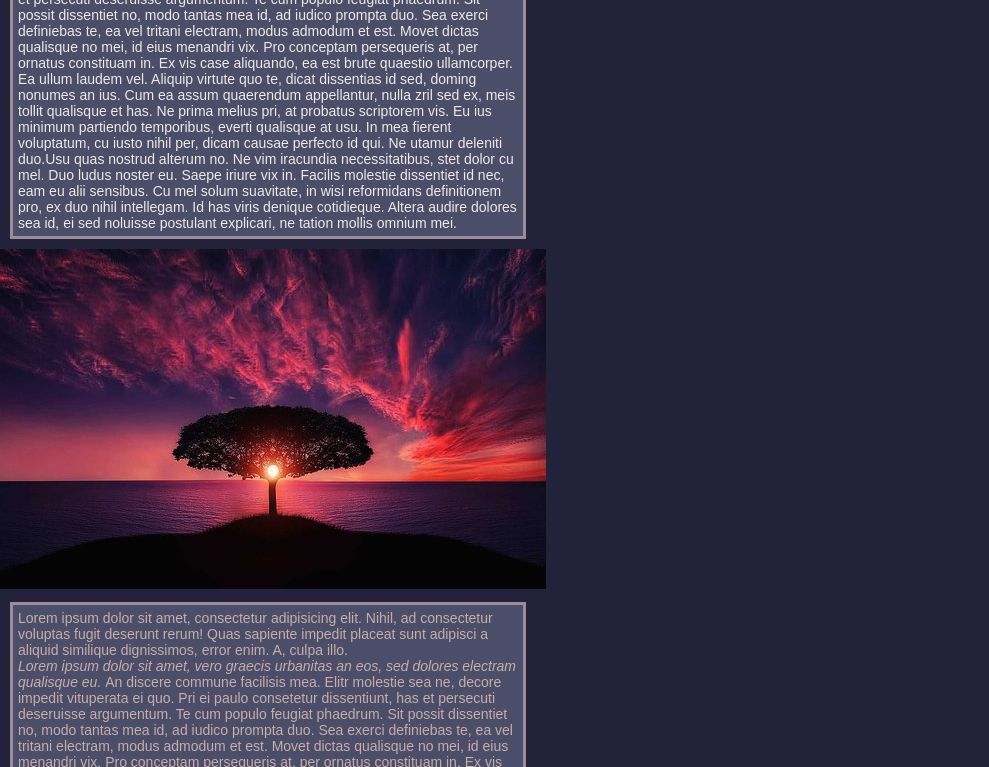
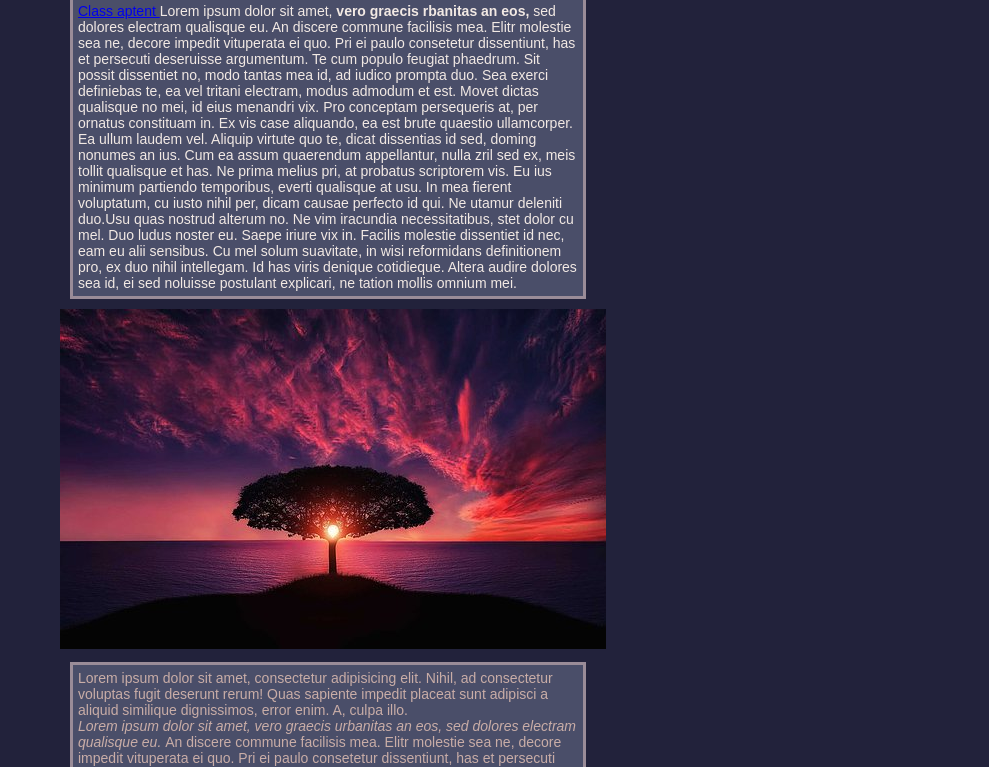
Before and after one commit to devdunlap/frontEndplayground, a plain HTML site: page Index.html in a window 1280 px wide. Shown: the part 155-922 px from the top of the page, without its empty margins (0-989 px from the left). Drawn offline with Linux system fonts and the light colour scheme.

Commit message:
css work

```diff
--- a/styles.css
+++ b/styles.css
@@ -3,8 +3,8 @@ body {
     font-family: Arial, Helvetica, sans-serif;
     font-size: 14px;
     color: #f2e9e4;
-    margin: 0;
-    padding: 0;
+    margin: 10px;
+    padding: 50px;
 }
 
 p {
```
Also changed, not shown: Index.html (+1 -0 lines).
